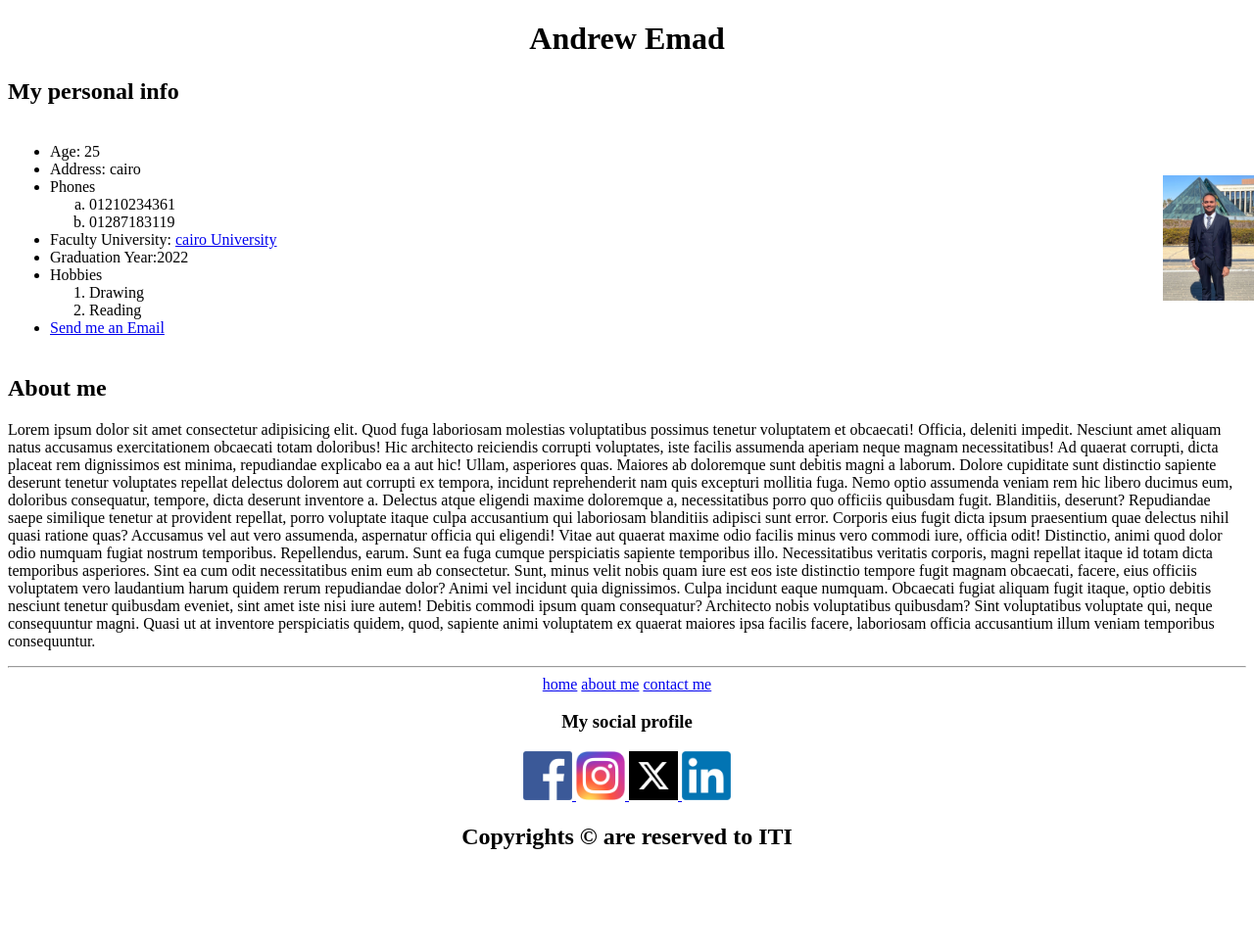
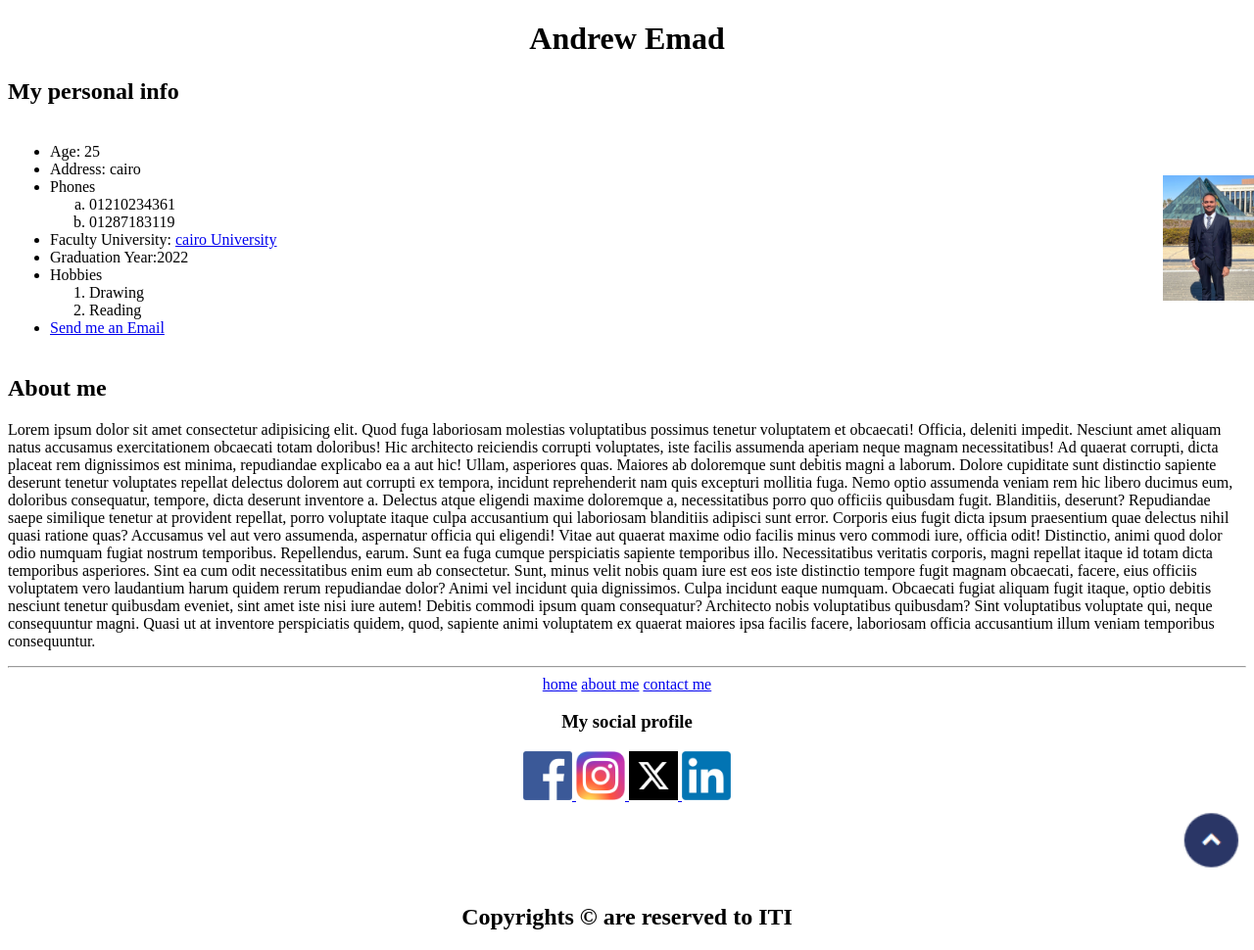
Before and after one commit to AndrewEmad14/Web-Fundamentals-, a plain HTML site: page Lab_1/Home.html in a window 1280 px wide. Shown: the top 970 px of the page at 98% size. Before the commit the page ends 888 px from the top, so only its background shows below. Drawn offline with Linux system fonts and the light colour scheme.

Commit message:
small tweaks

```diff
--- a/Lab_1/Home.html
+++ b/Lab_1/Home.html
@@ -78,6 +78,12 @@
             <img src="./assets/Linkedin.webp" alt=""width=50 height="50">
         </a>
     </div>
+    <div align="right">
+          <a href="Home.html" align="right">
+        <img src="assets/arrow.png" alt="go up">
+    </a>
+    </div>
+
 
     <h2 align="center">Copyrights &#169; are reserved to ITI</h2>
 </body>
```
Also changed, not shown: Lab_1/assets/arrow.png (added).
